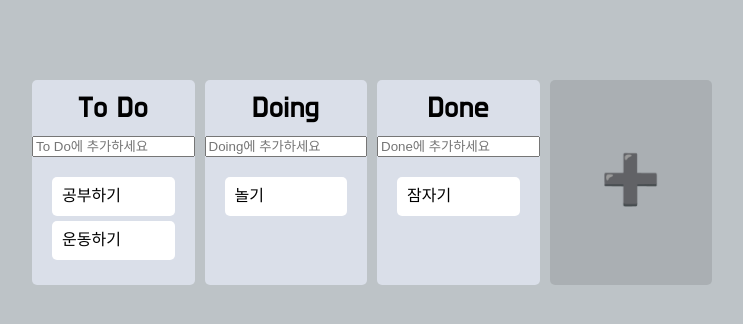
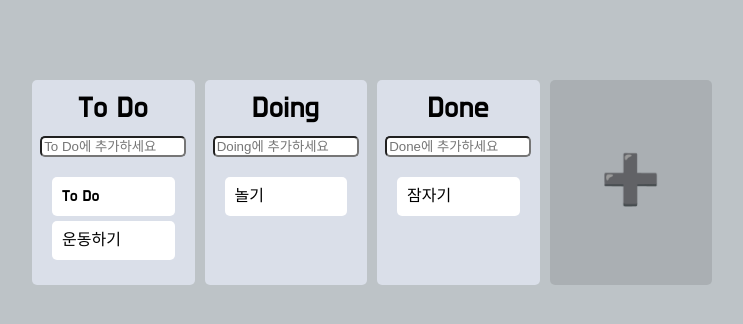
Before and after one commit to j2noo/Trello-clone, a React (Create React App) app: page / in a window 1280 px wide. Shown: the top 324 px of the page, without its empty margins (268-1011 px from the left). Built offline with nearby package versions, Linux system fonts and the light colour scheme.

Commit message:
feat : 새 카테고리 추가 2

```diff
--- a/src/App.tsx
+++ b/src/App.tsx
@@ -36,6 +36,9 @@ function App() {
     if (!info.destination) return;
     //지우고 반영, 붙여넣고 반영
     console.log(info);
+    // const targetBoardIdx = toDos.findIndex((toDo) =>
+    //   Object.keys(toDo).includes(info.source.droppableId)
+    // );
     const toDos_target = [...toDos[info.source.droppableId]];
     const toDos_dest = [...toDos[info.destination?.droppableId]];
 
--- a/src/Components/AddBoard.tsx
+++ b/src/Components/AddBoard.tsx
@@ -27,11 +27,11 @@ function AddBoard() {
       alert("이미 존재하는 카테고리 입니다!");
       return;
     }
-
-    setToDos((oldTodos) => ({
-      ...oldTodos,
-      [newCategory]: [],
-    }));
+    const newToDos = {
+      ...toDos,
+      [newCategory]: [{ id: 212, text: "테스트이빈다" }],
+    };
+    setToDos(newToDos);
   }
   return <Wrapper onClick={addClick}>➕</Wrapper>;
 }
--- a/src/Components/Board.tsx
+++ b/src/Components/Board.tsx
@@ -31,9 +31,12 @@ const Area = styled.div<IAreaProps>`
   padding: 20px;
 `;
 const Form = styled.form`
+  display: flex;
+  justify-content: center;
   width: 100%;
   input {
-    width: 100%;
+    width: 90%;
+    border-radius: 5px;
   }
 `;
 interface IBoardProps {
--- a/src/atoms.tsx
+++ b/src/atoms.tsx
@@ -10,7 +10,7 @@ export const toDoState = atom<IToDoState>({
   key: "toDo",
   default: {
     "To Do": [
-      { id: 1, text: "공부하기" },
+      { id: 1, text: "To Do" },
       { id: 12, text: "운동하기" },
     ],
     Doing: [{ id: 11, text: "놀기" }],
```
